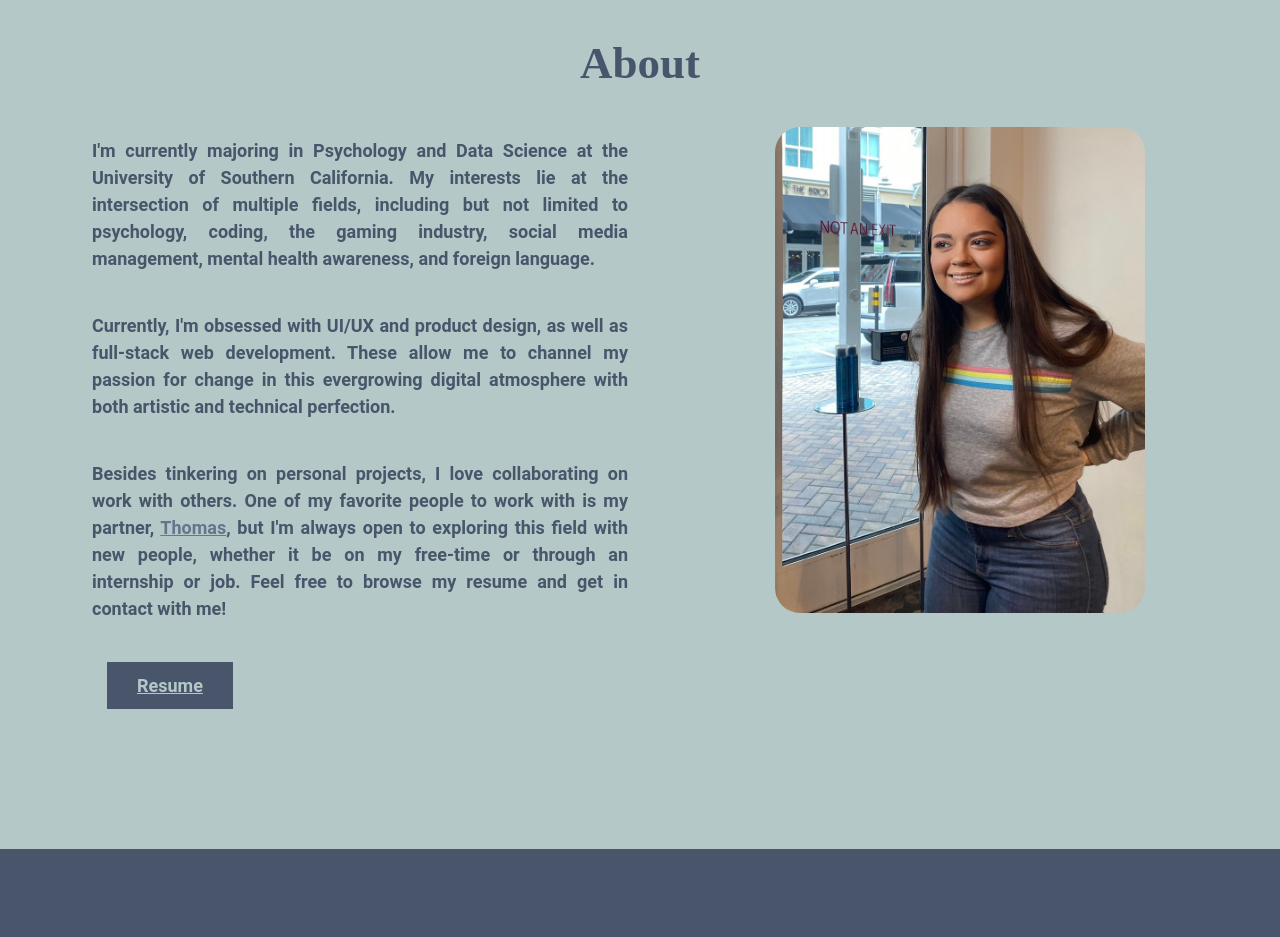
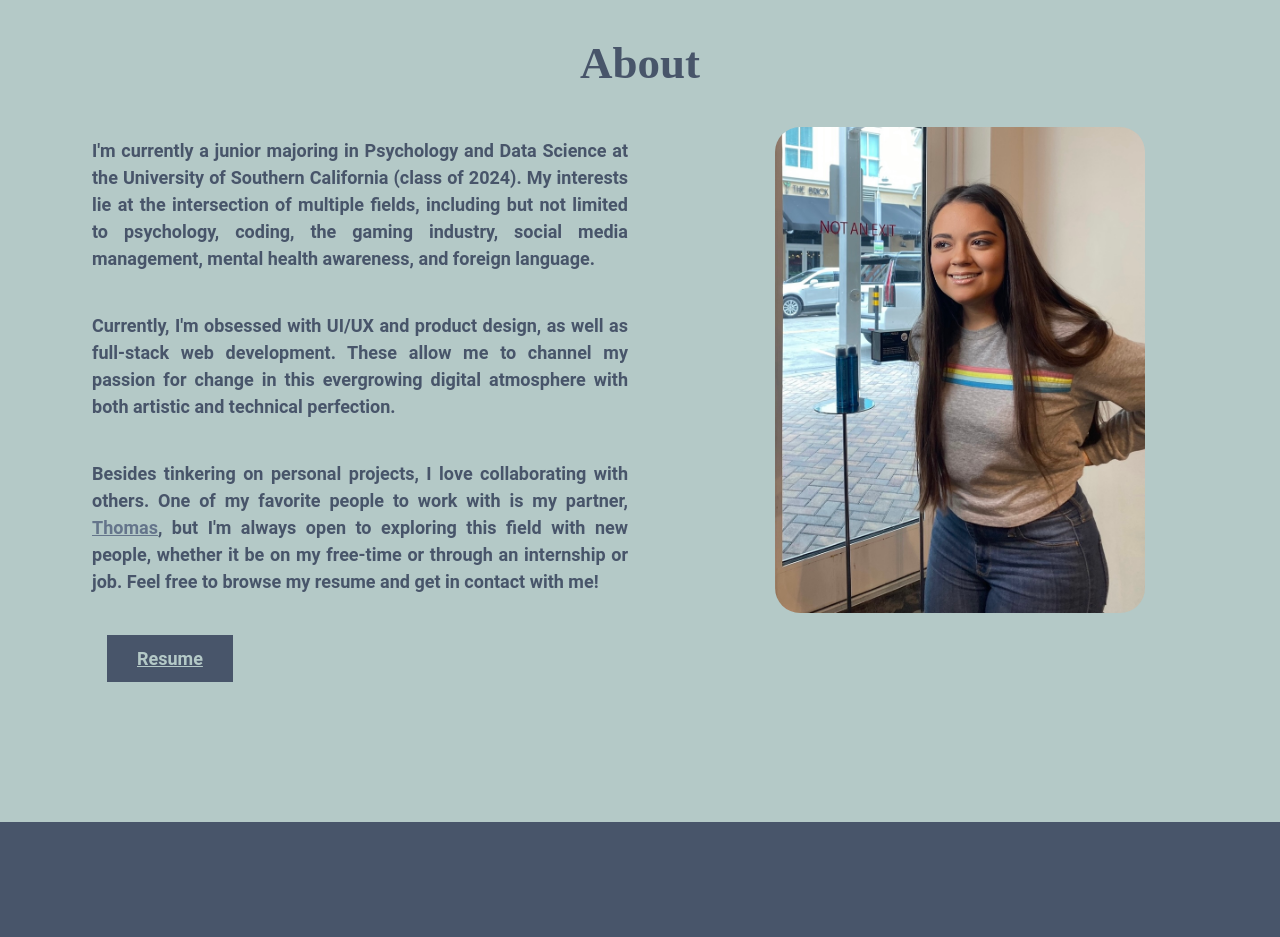
Before and after one commit to SarahBautista/SarahBautista.github.io, a plain HTML site: page index.html in a window 1280 px wide. Shown: the part 2540-3477 px from the top of the page. Drawn offline with nearby package versions, Linux system fonts and the light colour scheme; a script that the page names is missing; a web font is replaced by a local one.

Commit message:
Update index.html

```diff
--- a/index.html
+++ b/index.html
@@ -163,13 +163,13 @@
             <div data-scroll class="col-12 section-title">About</div>
             <div class="col-6">
                 <p>
-                    I'm currently majoring in Psychology and Data Science at the University of Southern California. My interests lie at the intersection of multiple fields, including but not limited to psychology, coding, the gaming industry, social media management, mental health awareness, and foreign language.
+                    I'm currently a junior majoring in Psychology and Data Science at the University of Southern California (class of 2024). My interests lie at the intersection of multiple fields, including but not limited to psychology, coding, the gaming industry, social media management, mental health awareness, and foreign language.
                 </p>
                 <p>
                     Currently, I'm obsessed with UI/UX and product design, as well as full-stack web development. These allow me to channel my passion for change in this evergrowing digital atmosphere with both artistic and technical perfection.
                 </p>
                 <p>
-                    Besides tinkering on personal projects, I love collaborating on work with others. One of my favorite people to work with is my partner, <a href="https://thomasthuanlenguyen.me" target="_blank" style="color: #65758b">Thomas</a>, but I'm always open to exploring this field with new people, whether it be on my free-time or through an internship or job. Feel free to browse my resume and get in contact with me!
+                    Besides tinkering on personal projects, I love collaborating with others. One of my favorite people to work with is my partner, <a href="https://thomasthuanlenguyen.me" target="_blank" style="color: #65758b">Thomas</a>, but I'm always open to exploring this field with new people, whether it be on my free-time or through an internship or job. Feel free to browse my resume and get in contact with me!
                 </p>
                 <p>
                     <button type="button" id="resume-button"><a id="resume-link" href="resumes/SarahBautista_Resume_May2022.pdf" target="_blank">Resume</a></button>
```
